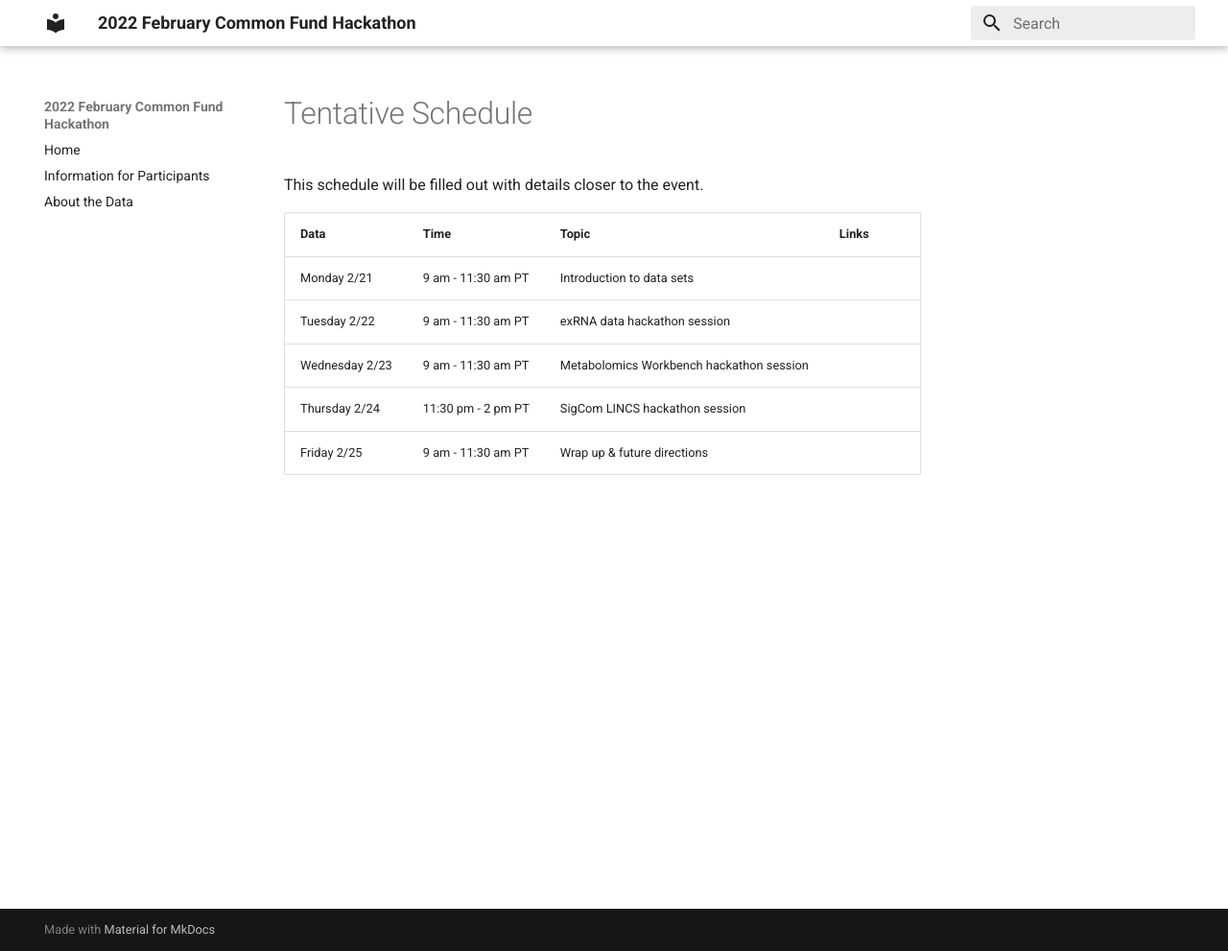
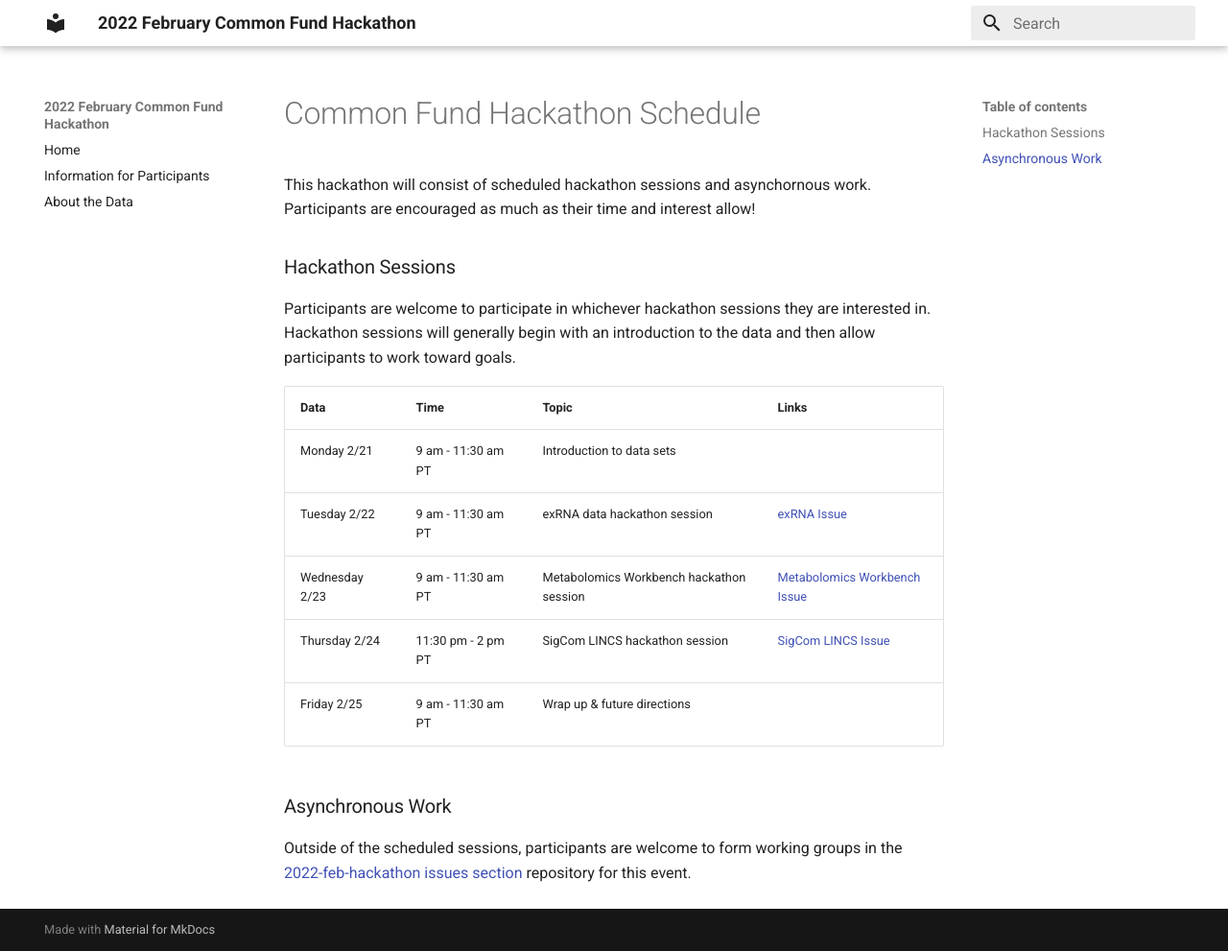
Before and after one commit to nih-cfde/2022-feb-hackathon, an MkDocs documentation site: the page built from docs/schedule.md, in a window 1280 px wide and 991 px high. Shown: the whole window at 96% size. Built offline with MkDocs 1.6.1 and Material for MkDocs 9.7.7, drawn with Linux system fonts in a browser that asks for light colours.

Commit message:
update schedule info

```diff
--- a/docs/schedule.md
+++ b/docs/schedule.md
@@ -1,11 +1,19 @@
-# Tentative Schedule
+# Common Fund Hackathon Schedule
 
-This schedule will be filled out with details closer to the event.
+
+This hackathon will consist of scheduled hackathon sessions and asynchornous work. Participants are encouraged as much as their time and interest allow!
+
+### Hackathon Sessions
+Participants are welcome to participate in whichever hackathon sessions they are interested in. Hackathon sessions will generally begin with an introduction to the data and then allow participants to work toward goals.
 
 | Data | Time | Topic | Links |
 | --- | --- | --- | --- |
 | Monday 2/21 |  9 am - 11:30 am PT | Introduction to data sets | |
-| Tuesday 2/22 | 9 am - 11:30 am PT | exRNA data hackathon session |  |
-| Wednesday 2/23 | 9 am - 11:30 am PT | Metabolomics Workbench hackathon session | |
-| Thursday 2/24 | 11:30 pm - 2 pm PT | SigCom LINCS hackathon session | |
+| Tuesday 2/22 | 9 am - 11:30 am PT | exRNA data hackathon session | [exRNA Issue](https://github.com/nih-cfde/2022-feb-hackathon/issues/3) |
+| Wednesday 2/23 | 9 am - 11:30 am PT | Metabolomics Workbench hackathon session | [Metabolomics Workbench Issue](https://github.com/nih-cfde/2022-feb-hackathon/issues/3) |
+| Thursday 2/24 | 11:30 pm - 2 pm PT | SigCom LINCS hackathon session | [SigCom LINCS Issue](https://github.com/nih-cfde/2022-feb-hackathon/issues/4) |
 | Friday 2/25 | 9 am - 11:30 am PT | Wrap up & future directions | |
+
+### Asynchronous Work
+
+Outside of the scheduled sessions, participants are welcome to form working groups in the [2022-feb-hackathon issues section](https://github.com/nih-cfde/2022-feb-hackathon/issues) repository for this event.
```
